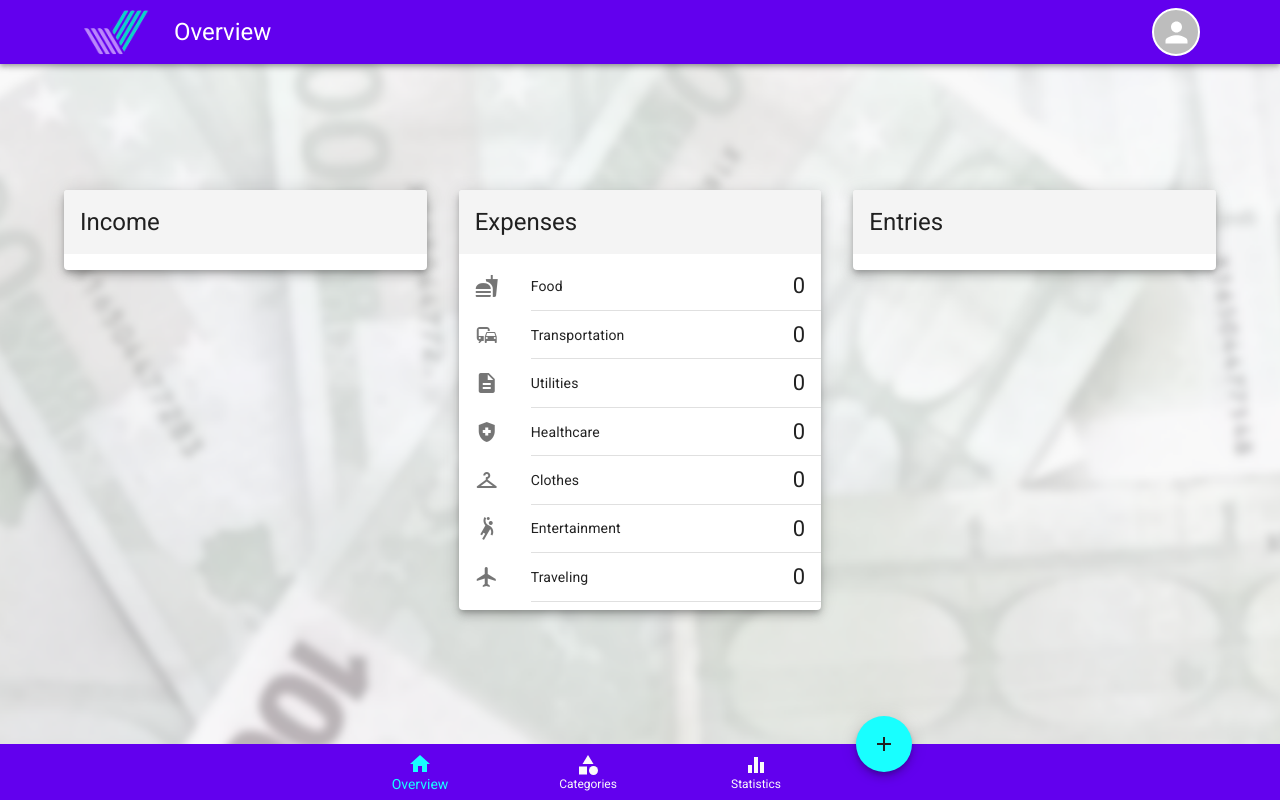
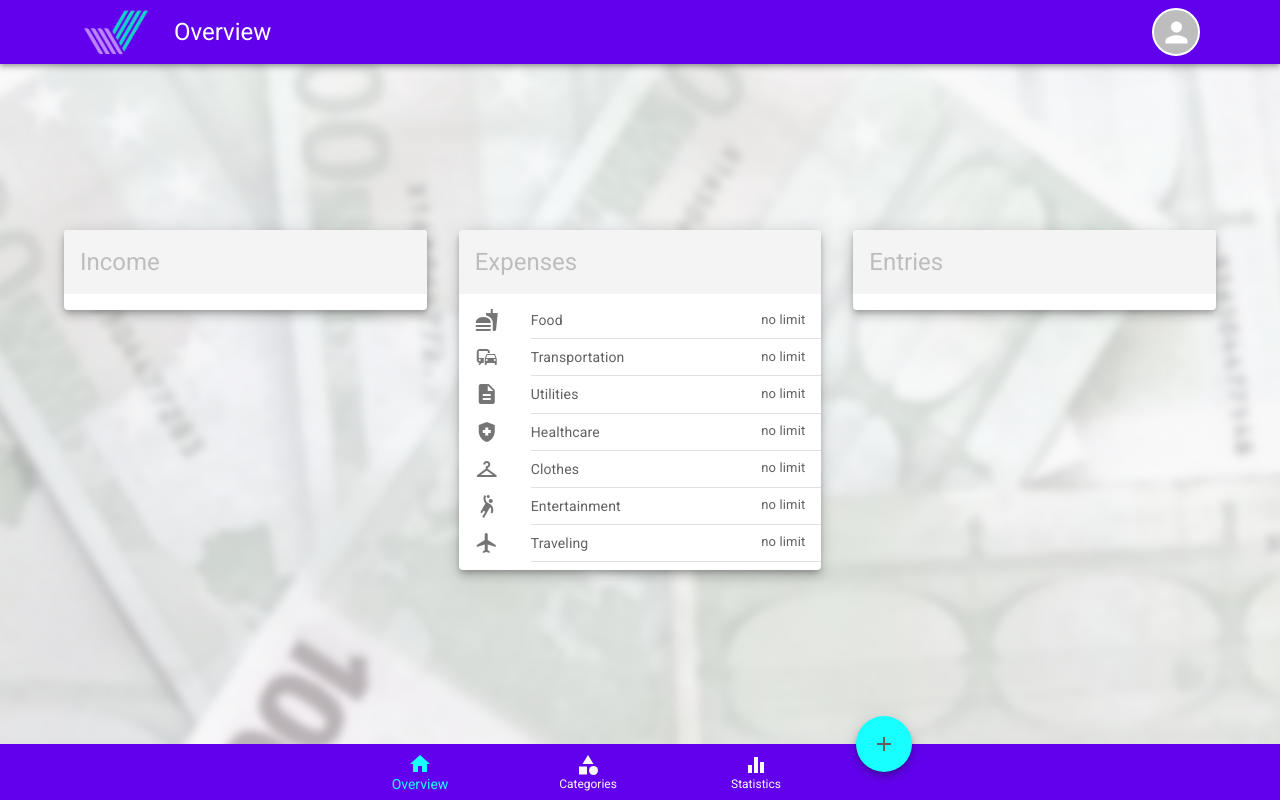
Before and after one commit to daniela-damjanoska/Project03-React.js-MUI--CoinTracker, a React (Create React App) app: page /overview in a window 1280 px wide. Built offline with nearby package versions, Linux system fonts and the light colour scheme.

Commit message:
styles solved

```diff
--- a/src/App.js
+++ b/src/App.js
@@ -27,13 +27,19 @@ function App() {
                 main: grey[600],
             },
             dark: {
-                main: grey[900],
+                main: grey[700],
+            },
+            lightGrey: {
+                main: grey[400],
             },
             light: {
                 main: grey[50],
             },
             info: {
                 main: '#18ffff',
+            },
+            violet: {
+                main: '#b983fb',
             },
         },
     });
--- a/src/Components/ExpensesCategories.jsx
+++ b/src/Components/ExpensesCategories.jsx
@@ -1,18 +1,17 @@
-import React, { useContext, useState } from 'react';
+import React, { useContext } from 'react';
 import { Context } from '../Context/Context';
 
-import Box from '@mui/material/Box';
+import IncomeAndExpenseWrapper from './IncomeAndExpenseWrapper';
+
 import ListItem from '@mui/material/ListItem';
 import ListItemButton from '@mui/material/ListItemButton';
 import ListItemText from '@mui/material/ListItemText';
 import ListItemIcon from '@mui/material/ListItemIcon';
 import Divider from '@mui/material/Divider';
-import useMediaQuery from '@mui/material/useMediaQuery';
 import Icon from '@mui/material/Icon';
-import IncomeAndExpenseWrapper from './IncomeAndExpenseWrapper';
 
 export default function ExpenseCat() {
-    const { categories, entries } = useContext(Context);
+    const { categories } = useContext(Context);
 
     const filteredIncomeCategories = categories.filter(
         category => category.type === 'expense'
@@ -28,31 +27,31 @@ export default function ExpenseCat() {
         >
             {filteredIncomeCategories.map(category => (
                 <>
-                    <ListItem
-                        key={category.id}
-                        disablePadding
-                        // sx={{
-                        //     color: '#3caca4',
-                        // }}
-                    >
+                    <ListItem key={category.id} disablePadding>
                         <ListItemButton>
-                            <ListItemIcon
-                            // sx={{
-                            //     color: '#3caca4',
-                            // }}
-                            >
+                            <ListItemIcon>
                                 <Icon>{category.icon}</Icon>
                             </ListItemIcon>
                             <ListItemText
-                                id={category.id}
                                 primary={category.name}
+                                primaryTypographyProps={{
+                                    color: 'dark.main',
+                                }}
                             />
                             <ListItemText
+                                primary={
+                                    category.budget === 0 ||
+                                    category.budget === ''
+                                        ? 'no limit'
+                                        : category.budget
+                                }
                                 primaryTypographyProps={{
-                                    fontSize: '22px',
-                                }}
-                                primary={category.budget}
-                                sx={{
+                                    fontSize:
+                                        category.budget === 0 ||
+                                        category.budget === ''
+                                            ? '13px'
+                                            : '22px',
+                                    color: 'dark.main',
                                     textAlign: 'right',
                                 }}
                             />
--- a/src/Components/IncomeAndExpenseEntries.jsx
+++ b/src/Components/IncomeAndExpenseEntries.jsx
@@ -13,7 +13,7 @@ import Divider from '@mui/material/Divider';
 import Icon from '@mui/material/Icon';
 
 export default function IncomeAndExpenseEntries() {
-    const { categories, entries } = useContext(Context);
+    const { entries } = useContext(Context);
 
     const [editEntry, setEditEntry] = useState(false);
     const [item, setItem] = useState();
@@ -50,28 +50,31 @@ export default function IncomeAndExpenseEntries() {
                             >
                                 <ListItemText
                                     primary={`${entry.category} (${entry.name})`}
+                                    primaryTypographyProps={{
+                                        color: 'dark.main',
+                                        mb: -1,
+                                    }}
                                 />
                                 <ListItemText
+                                    primary={entry.date}
                                     primaryTypographyProps={{
-                                        fontSize: '22px',
+                                        color: 'lightGrey.main',
+                                        mt: 0,
                                     }}
-                                    primary={entry.date}
                                 />
                             </Box>
                             <ListItemText
-                                primaryTypographyProps={{
-                                    fontSize: '22px',
-                                }}
                                 primary={
                                     entry.type === 'income'
                                         ? `+${entry.amount}`
                                         : `-${entry.amount}`
                                 }
-                                sx={{
+                                primaryTypographyProps={{
+                                    fontSize: '22px',
                                     textAlign: 'right',
                                     color:
                                         entry.type === 'income'
-                                            ? '#3caca4'
+                                            ? 'info.main'
                                             : 'red',
                                 }}
                             />
--- a/src/Components/IncomeAndExpenseWrapper.jsx
+++ b/src/Components/IncomeAndExpenseWrapper.jsx
@@ -35,6 +35,7 @@ export default function IncomeAndExpenseWrapper({
                     paddingX: 2,
                     borderTopRightRadius: '3px',
                     borderTopLeftRadius: '3px',
+                    color: 'lightGrey.main',
                 }}
             >
                 {title}
--- a/src/Components/IncomeCategories.jsx
+++ b/src/Components/IncomeCategories.jsx
@@ -1,4 +1,4 @@
-import React, { useContext, useState } from 'react';
+import React, { useContext } from 'react';
 import { Context } from '../Context/Context';
 
 import IncomeAndExpenseWrapper from './IncomeAndExpenseWrapper';
@@ -11,7 +11,7 @@ import Divider from '@mui/material/Divider';
 import Icon from '@mui/material/Icon';
 
 export default function IncomeCategories() {
-    const { categories, entries } = useContext(Context);
+    const { categories } = useContext(Context);
 
     const filteredIncomeCategories = categories.filter(
         category => category.type === 'income'
@@ -27,31 +27,31 @@ export default function IncomeCategories() {
         >
             {filteredIncomeCategories.map(category => (
                 <>
-                    <ListItem
-                        key={category.id}
-                        disablePadding
-                        // sx={{
-                        //     color: '#3caca4',
-                        // }}
-                    >
+                    <ListItem key={category.id} disablePadding>
                         <ListItemButton>
-                            <ListItemIcon
-                            // sx={{
-                            //     color: '#3caca4',
-                            // }}
-                            >
+                            <ListItemIcon>
                                 <Icon>{category.icon}</Icon>
                             </ListItemIcon>
                             <ListItemText
-                                id={category.id}
                                 primary={category.name}
+                                primaryTypographyProps={{
+                                    color: 'dark.main',
+                                }}
                             />
                             <ListItemText
+                                primary={
+                                    category.budget === 0 ||
+                                    category.budget === ''
+                                        ? 'no limit'
+                                        : category.budget
+                                }
                                 primaryTypographyProps={{
-                                    fontSize: '22px',
-                                }}
-                                primary={category.budget}
-                                sx={{
+                                    fontSize:
+                                        category.budget === 0 ||
+                                        category.budget === ''
+                                            ? '13px'
+                                            : '22px',
+                                    color: 'dark.main',
                                     textAlign: 'right',
                                 }}
                             />
```
Also changed, not shown: src/Pages/Categories.jsx (+31 -26 lines).
